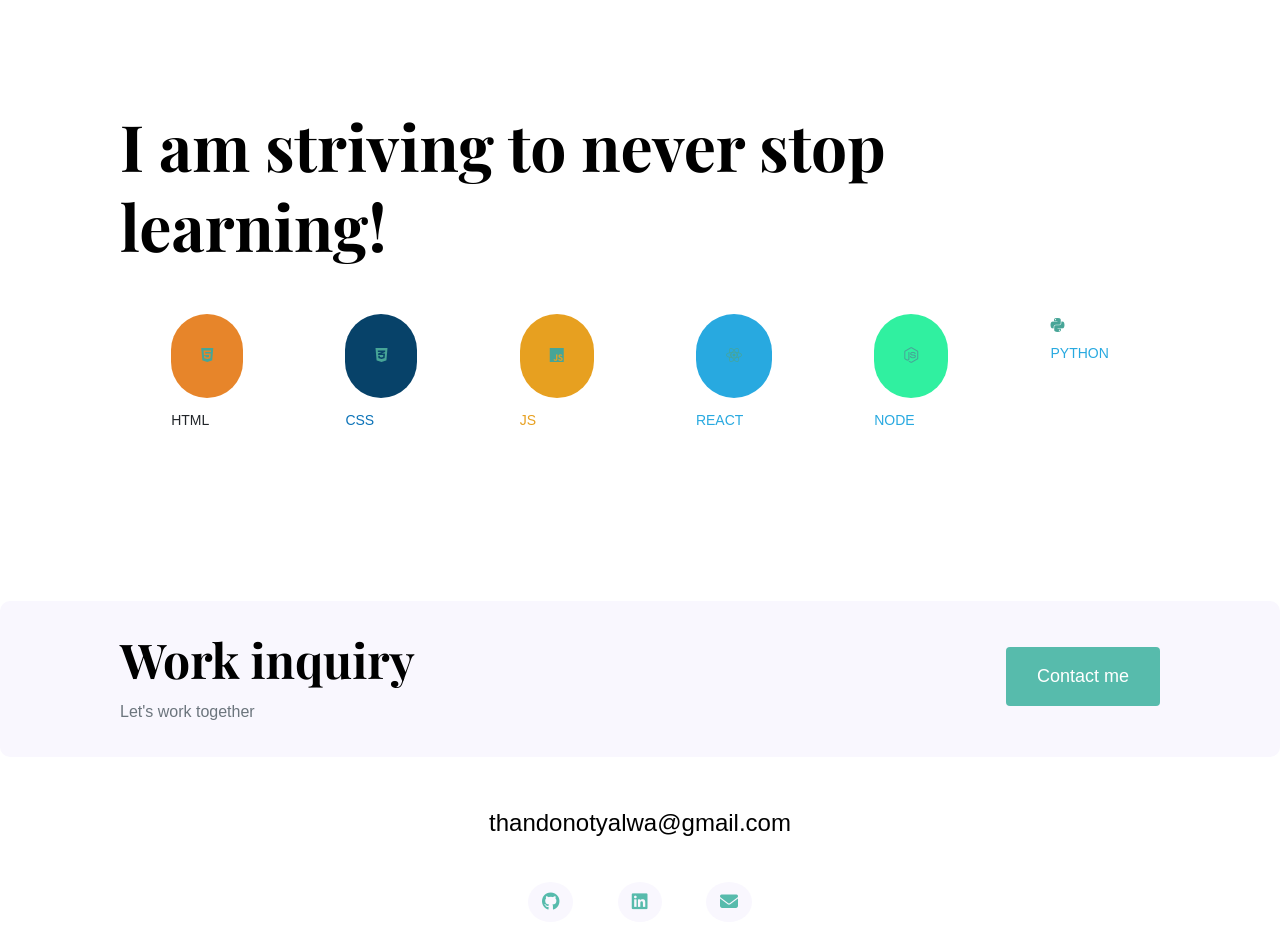
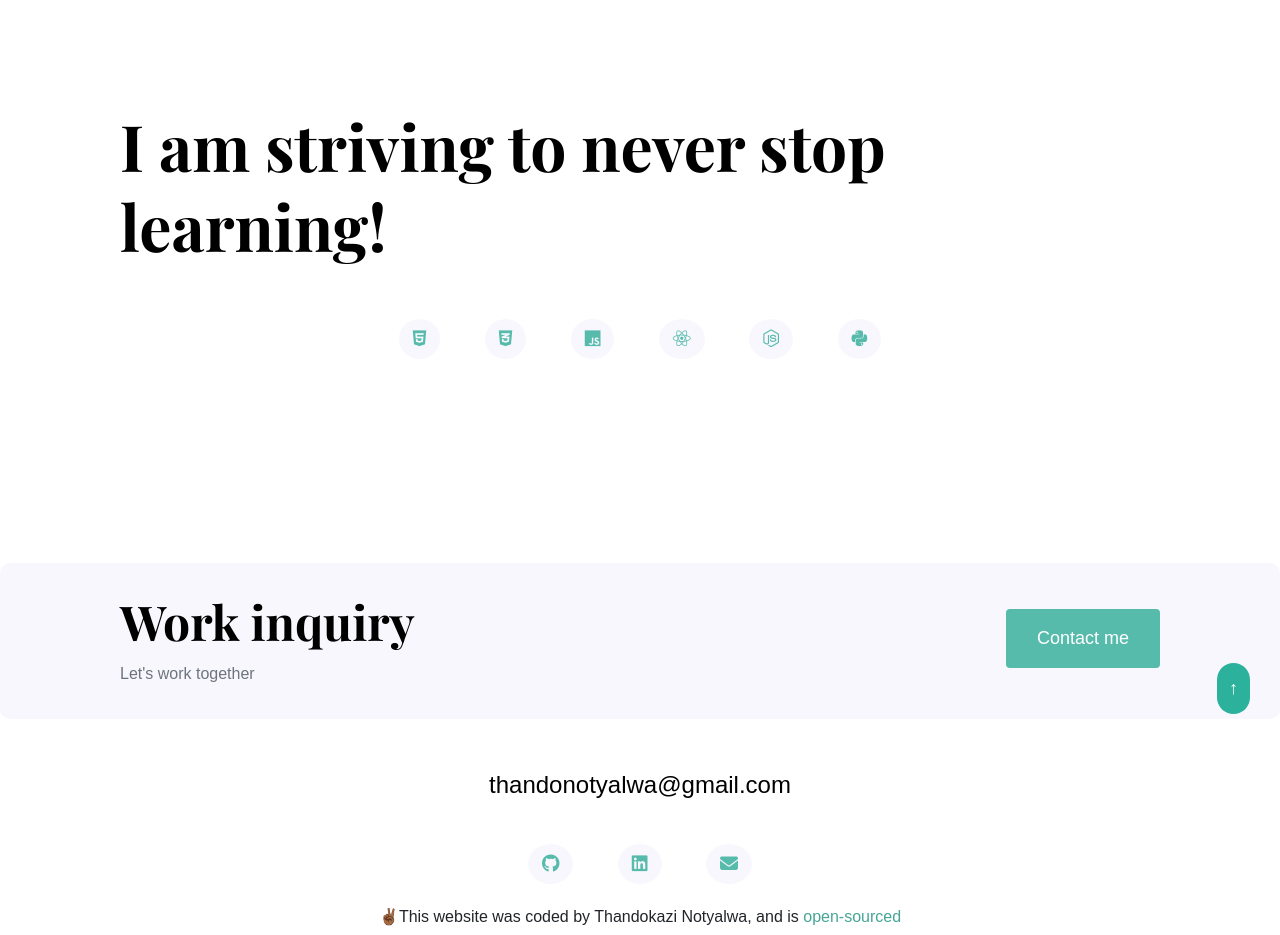
Before and after one commit to thandokazinotyalwa/portfolio_project, a plain HTML site: page skills.html in a window 1280 px wide. Shown: the part 66-1001 px from the top of the page. Drawn offline with nearby package versions, Linux system fonts and the light colour scheme.

Commit message:
added css ,js and html javascript

```diff
--- a/about.html
+++ b/about.html
@@ -25,7 +25,7 @@
       rel="stylesheet"
     />
     <link rel="stylesheet" href="style.css" />
-    <link rel="stylesheet" href="script.js">
+    <script src="script.js"></script>
     <title>About Thandokazi Notyalwa</title>
   </head>
   <body>
@@ -147,5 +147,6 @@
         >
       </p>
     </footer>
+    <button onclick="topFunction()" id="top" title="Go to top">&uarr;</button>
   </body>
 </html>
--- a/script.js
+++ b/script.js
@@ -62,3 +62,9 @@ function validateForm() {
         alert("Sorry, your browser does not support local storage.");
     }
 }
+
+// When the user clicks on the button, scroll to the top of the document
+function topFunction() {
+  document.body.scrollTop = 0;
+  document.documentElement.scrollTop = 0;
+}
--- a/skills.html
+++ b/skills.html
@@ -25,7 +25,7 @@
       rel="stylesheet"
     />
     <link rel="stylesheet" href="style.css" />
-    <link rel="stylesheet" href="script.js">
+    <script src="script.js"></script>
     <title>My work</title>
   </head>
   <body>
@@ -67,35 +67,41 @@
       <div class="content">
 
         <h1 class="mb-5">I am striving to never stop learning!</h1>
+      <footer>
+      <div class="social-links text-center">
+        <a
+        href="//www.shecodes.io/certificates/e75cf4dca40ad94fe6fe6750e9a60232"
+        target="_blank"
+        title="GitHub Profile"
+        ><i class="fa-brands fa-html5"></i></a>
+        <a
+        href="https://shecodes.io/certificates/348fb8adab7e9801f1c7b93b1f20a05e"
+        target="_blank"
+        title="GitHub Profile"
+        ><i class="fa-brands fa-css3-alt"></i></a>
 
-        <div class="skills">
-          <div class="languages">
-            <div class="html">
-              <span class="icon icon1"><a href="//www.shecodes.io/certificates/e75cf4dca40ad94fe6fe6750e9a60232"><i class="fa-brands fa-html5"></i></a></span>
-              <span class="icon-name"><p>HTML</p></span>
-            </div>
-            <div class="css">
-              <span class="icon icon2"><a href="https://shecodes.io/certificates/348fb8adab7e9801f1c7b93b1f20a05e"><i class="fa-brands fa-css3-alt"></i></a></span>
-              <span class="icon-name name2"><p>CSS</p></span>
-            </div>
-            <div class="js">
-              <span class="icon icon3"><a href="https://shecodes.io/certificates/622aefaa4c2a3f5a432b5463d17ffff9"><i class="fa-brands fa-js"></i></a></span>
-              <span class="icon-name name3"><p>JS</p></span>
-            </div>
-            <div class="react">
-              <span class="icon icon4"><a href="#"><i class="fa-brands fa-react"></i></a></span>
-              <span class="icon-name name4"><p>REACT</p></span>
-            </div>
-            <div class="node">
-              <span class="icon icon5"><a href="#"><i class="fa-brands fa-node-js"></i></a></span>
-              <span class="icon-name name4"><p>NODE</p></span>
-            </div>
-            <div class="python">
-              <a href="#"><i class="fa-brands fa-python"></i></a>
-              <span class="icon-name name4"><p>PYTHON</p></span>
-            </div>
-          </div>
-        </div>
+        <a
+        href="https://shecodes.io/certificates/622aefaa4c2a3f5a432b5463d17ffff9"
+        target="_blank"
+        title="Gmail">
+        <i class="fa-brands fa-js"></i></a>
+        <a
+        href="mailto:thandonotyalwa@gmail.com"
+        target="_blank"
+        title="Gmail">
+        <i class="fa-brands fa-react"></i></a>
+        <a
+        href="mailto:thandonotyalwa@gmail.com"
+        target="_blank"
+        title="Gmail">
+        <i class="fa-brands fa-node-js"></i></a>
+        <a
+        href="mailto:thandonotyalwa@gmail.com"
+        target="_blank"
+        title="Gmail">
+        <i class="fa-brands fa-python"></i></a>
+      </div>
+      </footer>
         <div class="row">
           <div class="col-md-6">
 
@@ -107,9 +113,7 @@
       </div>
     </div>
     <footer>
-      <div
-        class="contact-box d-flex justify-content-between mb-5 d-none d-md-flex"
-      >
+      <div class="contact-box d-flex justify-content-between mb-5 d-none d-md-flex">
         <div>
           <h3>Work inquiry</h3>
           <p class="text-muted">Let's work together</p>
@@ -133,23 +137,20 @@
       </div>
       <div class="social-links text-center">
         <a
-        href="https://www.github.com/thandokazi2000
-        "
+        href="https://www.github.com/thandokazi2000"
         target="_blank"
         title="GitHub Profile"
-        ><i class="fa-brands fa-github"></i
-      ></a>
-      <a
+        ><i class="fa-brands fa-github"></i></a>
+        <a
         href="https://www.linkedin.com/feed/"
         target="_blank"
         title="LinkedIn Profile"
         ><i class="fa-brands fa-linkedin"></i></a>
-      <a
+        <a
         href="mailto:thandonotyalwa@gmail.com"
         target="_blank"
-        title="Gmail"
-        ><i class="fa-solid fa-envelope"></i></i
-      ></a>
+        title="Gmail">
+        <i class="fa-solid fa-envelope"></i></a>
       </div>
       <p class="text-center mt-4">
         ✌🏾This website was coded by Thandokazi Notyalwa, and is
@@ -160,5 +161,6 @@
         >
       </p>
     </footer>
+    <button onclick="topFunction()" id="top" title="Go to top">&uarr;</button>
   </body>
 </html>
--- a/style.css
+++ b/style.css
@@ -201,62 +201,24 @@
     padding: 60px 40px;
     width: min-content;
   }
+  #top{
+    position: fixed;
+    bottom: 20px;
+    right: 30px;
+    z-index: 99;
+    font-size: 18px;
+    border: none;
+    outline: none;
+    background-color:#2cb19d;
+    color: white;
+    cursor: pointer;
+    padding: 12px;
+    border-radius: 40px;
+  }
   .number {
     font-size: 48px;
     font-weight: 500px;
     color: rgba(18, 247, 214, 1);
-  }
-  .languages{
-   display: flex;
-   justify-content: space-around;
-  }
-  .icon {
-
-    color: #e7852a;
-    border-radius: 80px;
-    display: inline-block;
-    height: min-content;
-    overflow: hidden;
-    padding: 30px;
-    width: min-content;
-  }
-  .html .css .js .react {
-    display: inline-block;
-    justify-content: space-around;
-  }
-
-  .icon1{
-    background-color: #e7852a;
-  }
-  .icon2 {
-    background-color: #074269;
-  }
-  .icon3 {
-    background-color: #e7a020;
-  }
-  .icon4 {
-    background-color: #28a9e0;
-  }
-  .icon5 {
-    background-color: #30f0a0;
-  }
-  .icon6 {
-    background-color: #b6c71c;
-  }
-  .name2{
-    color: #0c73b8;
-  }
-  .name3 {
-    color: #e7a020;
-  }
-  .name4 {
-    color: #28a9e0;
-  }
-  .name5 {
-    color: #28e08a;
-  }
-  .name6 {
-    color: #28a9e0;
   }
 
   @media (max-width: 900px) {
```
Also changed, not shown: contact.html (+4 -7 lines), index.html (+2 -1 lines), work.html (+2 -1 lines).
